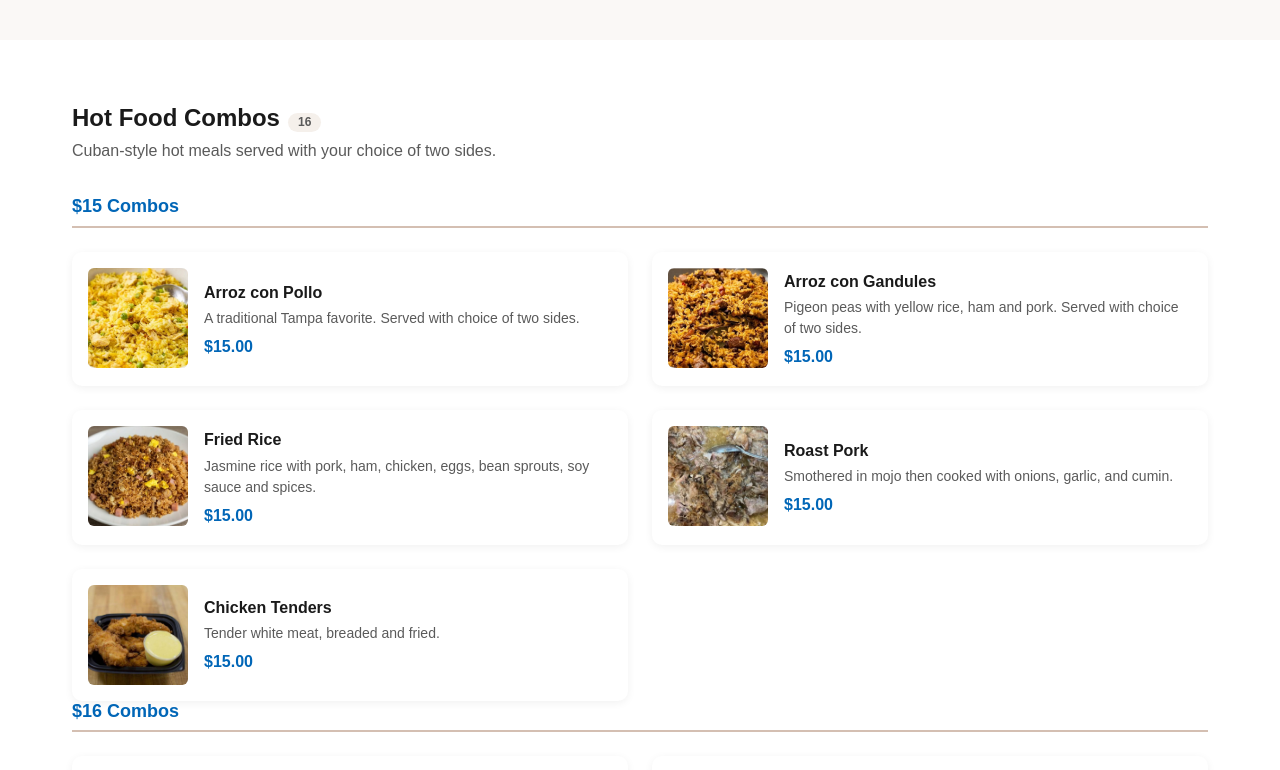
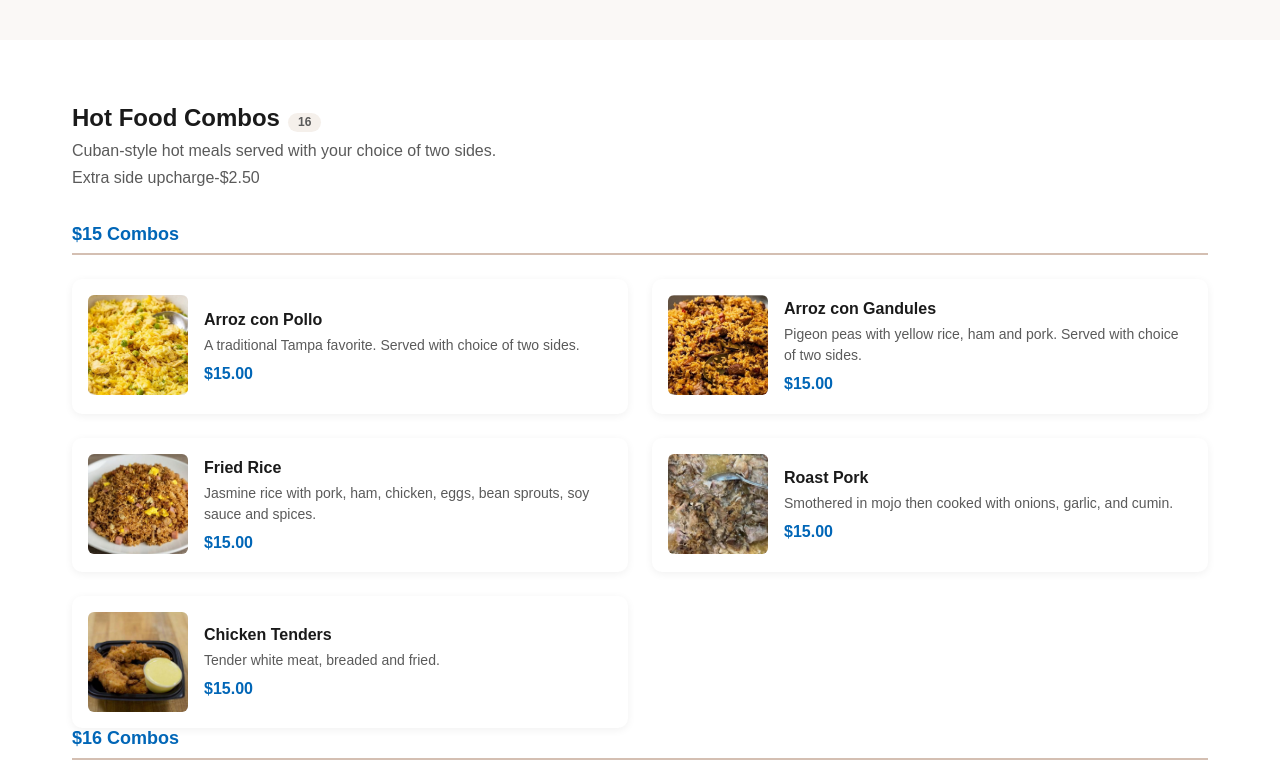
Before and after one commit to webeducationservices-oss/moreno-bakery, a Next.js app: page /menu/food in a window 1280 px wide. Shown: the part 2140-2910 px from the top of the page. Built offline with nearby package versions, Linux system fonts and the light colour scheme; a web font is replaced by a local one.

Commit message:
Wizard edit: app/menu/food/page.js

```diff
--- a/app/menu/food/page.js
+++ b/app/menu/food/page.js
@@ -99,7 +99,7 @@ export default function FoodMenuPage() {
                     : cat.items.length}
                 </span>
               </h2>
-              <p>{cat.description}</p>
+              <p>{cat.description}{cat.priceNote && <div>{cat.priceNote}</div>}</p>
               {cat.name === "Soups" && (
                 <p>
                   If you would like to know which soups we have available today, please
```
